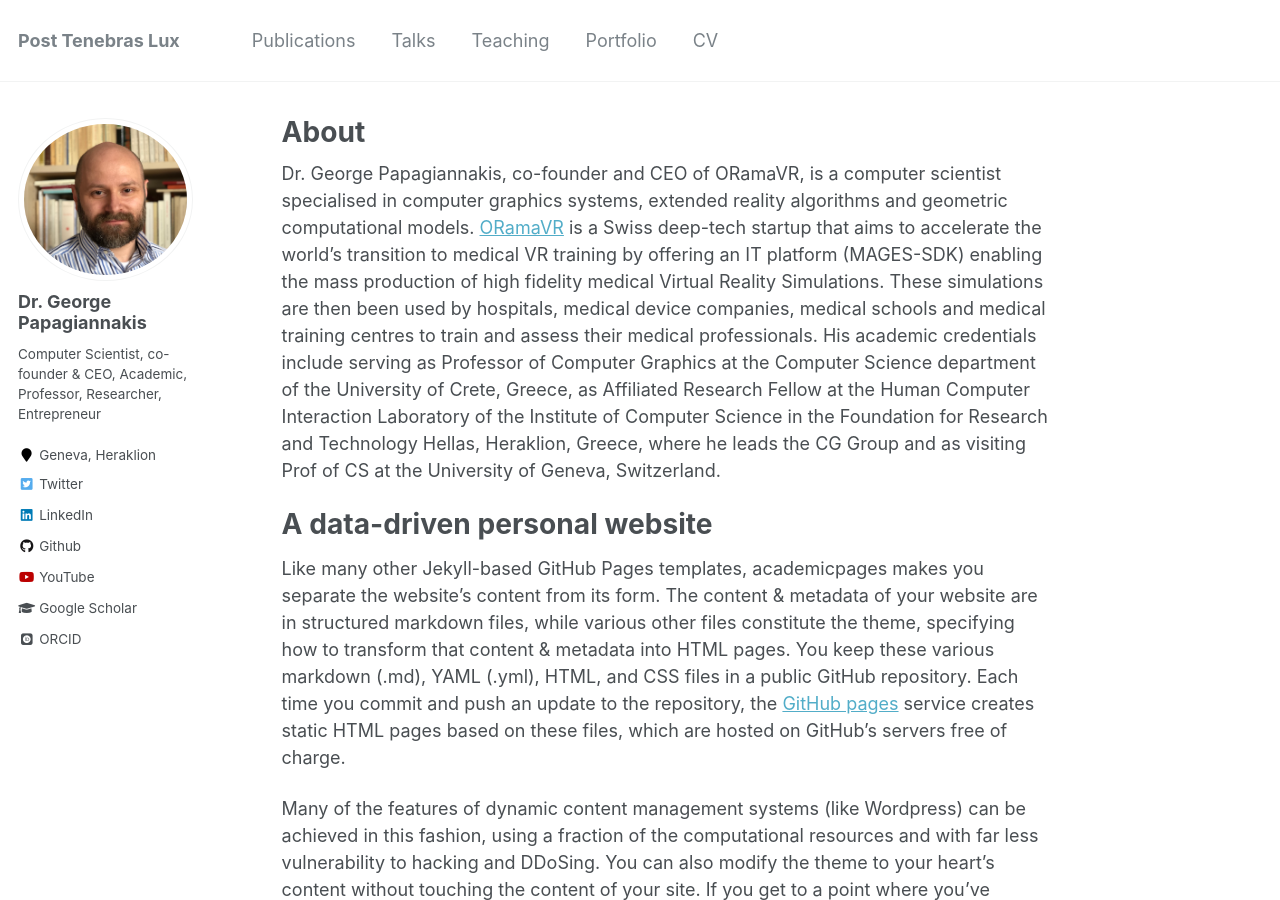
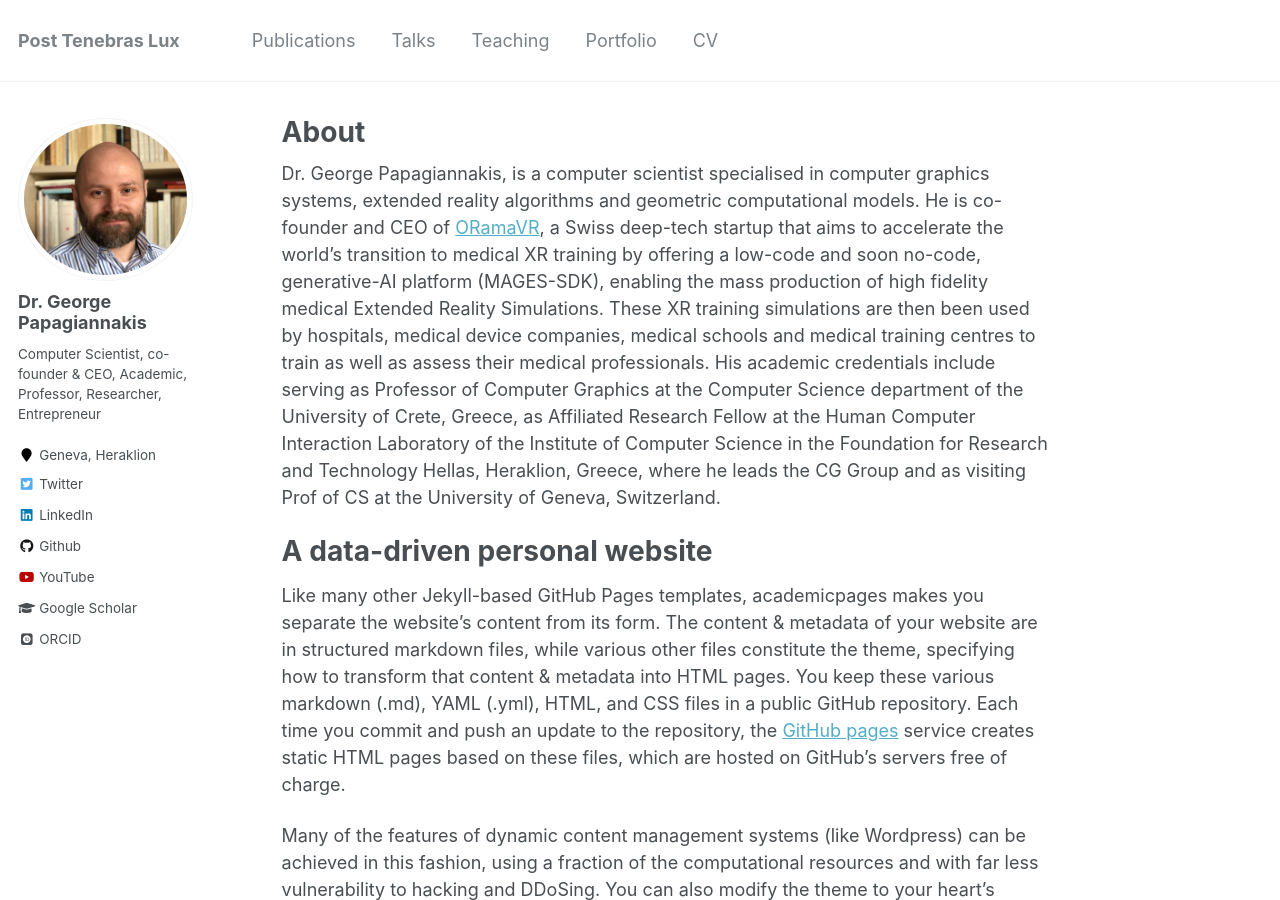
Before and after one commit to papagiannakis/papagiannakis.github.io, a Jekyll site: the page built from _pages/about.md, in a window 1280 px wide and 900 px high. Built offline with Jekyll 4.4.1, drawn with Linux system fonts in a browser that asks for light colours; some web fonts are replaced.

Commit message:
updating about

```diff
--- a/_pages/about.md
+++ b/_pages/about.md
@@ -9,7 +9,7 @@
 ---
 
 
-Dr. George Papagiannakis, co-founder and CEO of ORamaVR, is a computer scientist specialised in computer graphics systems, extended reality algorithms and geometric computational models. [ORamaVR](https://www.oramavr.com) is a Swiss deep-tech startup that aims to accelerate the world’s transition to medical VR training by offering an IT platform (MAGES-SDK) enabling the mass production of high fidelity medical Virtual Reality Simulations. These simulations are then been used by hospitals, medical device companies, medical schools and medical training centres to train and assess their medical professionals. His academic credentials include serving as Professor of Computer Graphics at the Computer Science department of the University of Crete, Greece, as Affiliated  Research Fellow at the Human Computer Interaction Laboratory of the Institute of Computer Science in the Foundation for Research and Technology Hellas, Heraklion, Greece,  where he leads the CG Group and as visiting Prof of CS at the University of Geneva, Switzerland.
+Dr. George Papagiannakis, is a computer scientist specialised in computer graphics systems, extended reality algorithms and geometric computational models. He is co-founder and CEO of [ORamaVR](https://www.oramavr.com), a Swiss deep-tech startup that aims to accelerate the world’s transition to medical XR training by offering a low-code and soon no-code, generative-AI platform (MAGES-SDK), enabling the mass production of high fidelity medical Extended Reality Simulations. These XR training simulations are then been used by hospitals, medical device companies, medical schools and medical training centres to train as well as assess their medical professionals. His academic credentials include serving as Professor of Computer Graphics at the Computer Science department of the University of Crete, Greece, as Affiliated  Research Fellow at the Human Computer Interaction Laboratory of the Institute of Computer Science in the Foundation for Research and Technology Hellas, Heraklion, Greece,  where he leads the CG Group and as visiting Prof of CS at the University of Geneva, Switzerland.
 
 A data-driven personal website
 ======
```
